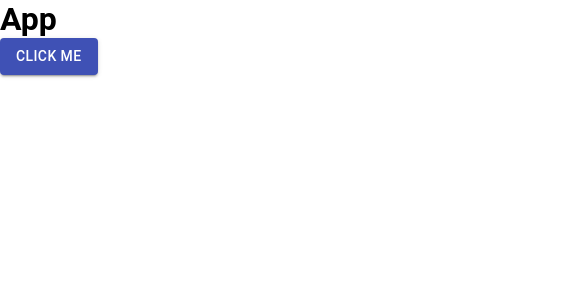
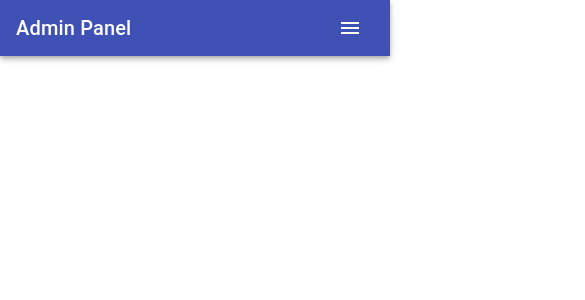
Before and after one commit to prashantrayamajhi/recondition-admin, a React (Create React App) app: page / in a window 390 px wide. Shown: the top 300 px of the page, 585 px wide, since content can reach past the window. Built offline with nearby package versions, Linux system fonts and the light colour scheme.

Commit message:
add navbar compoents

```diff
--- a/package.json
+++ b/package.json
@@ -4,6 +4,8 @@
   "private": true,
   "dependencies": {
     "@material-ui/core": "^4.11.3",
+    "@material-ui/icons": "^4.11.2",
+    "@types/react-router-dom": "^5.1.7",
     "react": "^17.0.1",
     "react-dom": "^17.0.1",
     "react-router-dom": "^5.2.0",
@@ -44,7 +46,7 @@
     "@types/jest": "^26.0.15",
     "@types/node": "^12.0.0",
     "@types/react": "^16.9.53",
-    "@types/react-dom": "^16.9.8",
+    "@types/react-dom": "^17.0.0",
     "eslint-config-prettier": "^7.1.0",
     "eslint-loader": "^4.0.2",
     "eslint-plugin-prettier": "^3.3.1",
--- a/src/components/App.tsx
+++ b/src/components/App.tsx
@@ -1,11 +1,10 @@
-import Button from '@material-ui/core/Button'
-
+import Navbar from './Navbar/Navbar'
+import { BrowserRouter as Router } from 'react-router-dom'
 function App() {
   return (
-    <div>
-      <h1>App</h1>
-      <Button variant="contained" color="primary">Click Me</Button>
-    </div>
+    <Router>
+      <Navbar />
+    </Router>
   )
 }
 
--- a/src/components/Navbar/Navbar.tsx
+++ b/src/components/Navbar/Navbar.tsx
@@ -1,9 +1,49 @@
 import './index.scss'
+import { useState } from 'react'
+import { makeStyles } from '@material-ui/core/styles'
+import AppBar from '@material-ui/core/AppBar'
+import Toolbar from '@material-ui/core/Toolbar'
+import Typography from '@material-ui/core/Typography'
+import Button from '@material-ui/core/Button'
+import IconButton from '@material-ui/core/IconButton'
+import MenuIcon from '@material-ui/icons/Menu'
+import { Link } from 'react-router-dom'
+import { green } from '@material-ui/core/colors'
+
 export default function Navbar() {
-
+  // state for responsive navbar
+  const [isResponsive, setIsResponsive] = useState(false)
+  const useStyles = makeStyles((theme) => ({
+    root: {
+      flexGrow: 1,
+    },
+    title: {
+      flexGrow: 1,
+    },
+    menu:{
+      color: 'black'
+    }
+  }))
+  const classes = useStyles()
+  const toggleResponsive = () => {
+    setIsResponsive(!isResponsive)
+  }
   return (
-    <div>
-      <h1>Mavbar</h1>
-    </div>
+    <AppBar className='navbar' position='static'>
+      <Toolbar>
+        <Typography variant="h6" className={ classes.title }>
+          Admin Panel
+        </Typography>
+        <div className={ `link-wrapper ${ isResponsive ? 'responsive' : '' }` }>
+          <Link to="/products" className='link' onClick={() => { setIsResponsive(false) }}><Button className='link-btn'>Products</Button></Link>
+          <Link to="/users" className='link' onClick={() => { setIsResponsive(false) }}><Button className='link-btn' >Users</Button></Link>
+          <Link to="/settings" className='link' onClick={() => { setIsResponsive(false) }}><Button className='link-btn' >Settings</Button></Link>
+          <span className='link' onClick={() => { setIsResponsive(false) }}><Button className='link-btn' color="inherit">Logout</Button></span>
+        </div>
+        <IconButton edge="start" className='menu' aria-label="menu" onClick={() => { toggleResponsive() }}>
+          <MenuIcon style={{ color : isResponsive ? 'black' : 'white' }}/>
+        </IconButton>
+      </Toolbar>
+    </AppBar>
   )
 }
--- a/src/components/Navbar/index.scss
+++ b/src/components/Navbar/index.scss
@@ -0,0 +1,65 @@
+.navbar {
+  .link-wrapper {
+    .link {
+      text-decoration: none;
+      .link-btn {
+        color: white;
+        padding: 0 1.5rem !important;
+        text-transform: capitalize;
+        font-size: 0.9rem;
+        font-weight: 400 !important;
+        letter-spacing: 1px;
+      }
+    }
+  }
+  .menu {
+    display: none !important;
+  }
+}
+@media (max-width: 800px) {
+  .navbar {
+    position: relative;
+    z-index: 1000;
+    .link-wrapper {
+      position: absolute;
+      right: -100%;
+      top: 0;
+      bottom: 0;
+    }
+    .link-wrapper.responsive {
+      display: block;
+      position: fixed;
+      right: 0%;
+      width: 100%;
+      background-color: #f6f6f6;
+      animation-name: nav;
+      animation-direction: alternate !important ;
+      animation-duration: 1s;
+      &.menu {
+        background-color: black;
+      }
+      .link {
+        display: block;
+        border-bottom: 1px solid lightgrey;
+        .link-btn {
+          &:hover {
+            background-color: #f6f6f6 !important;
+          }
+          color: black;
+          margin: 1rem 0 !important;
+        }
+      }
+    }
+    .menu {
+      display: block !important;
+    }
+    @keyframes nav {
+      0% {
+        right: -100%;
+      }
+      100% {
+        right: 0%;
+      }
+    }
+  }
+}
--- /dev/null
+++ b/src/react-app-env.d.ts
@@ -0,0 +1 @@
+/// <reference types="react-scripts" />
```
Also changed, not shown: 2 other files (tests, documents, lock files or other folders).
